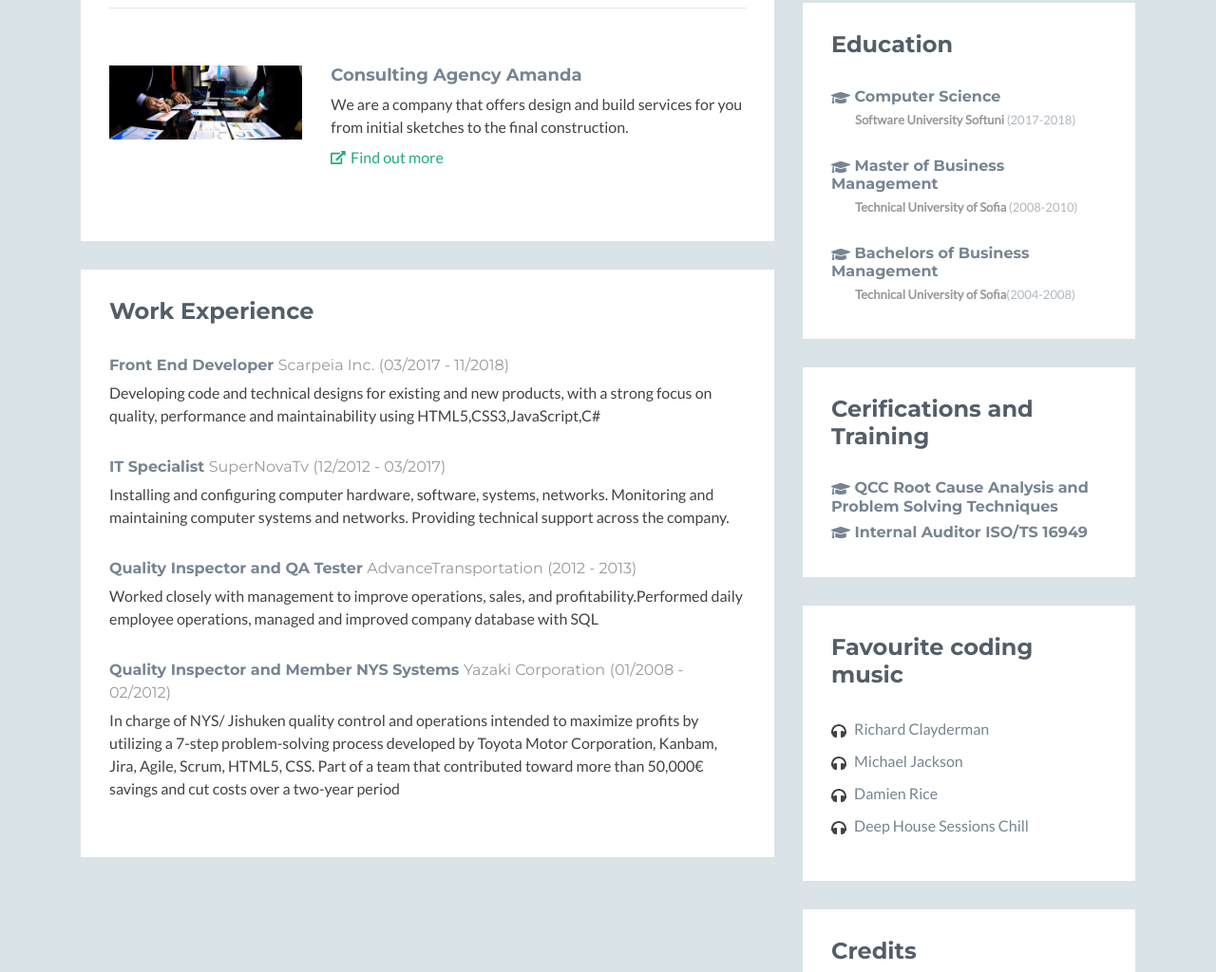
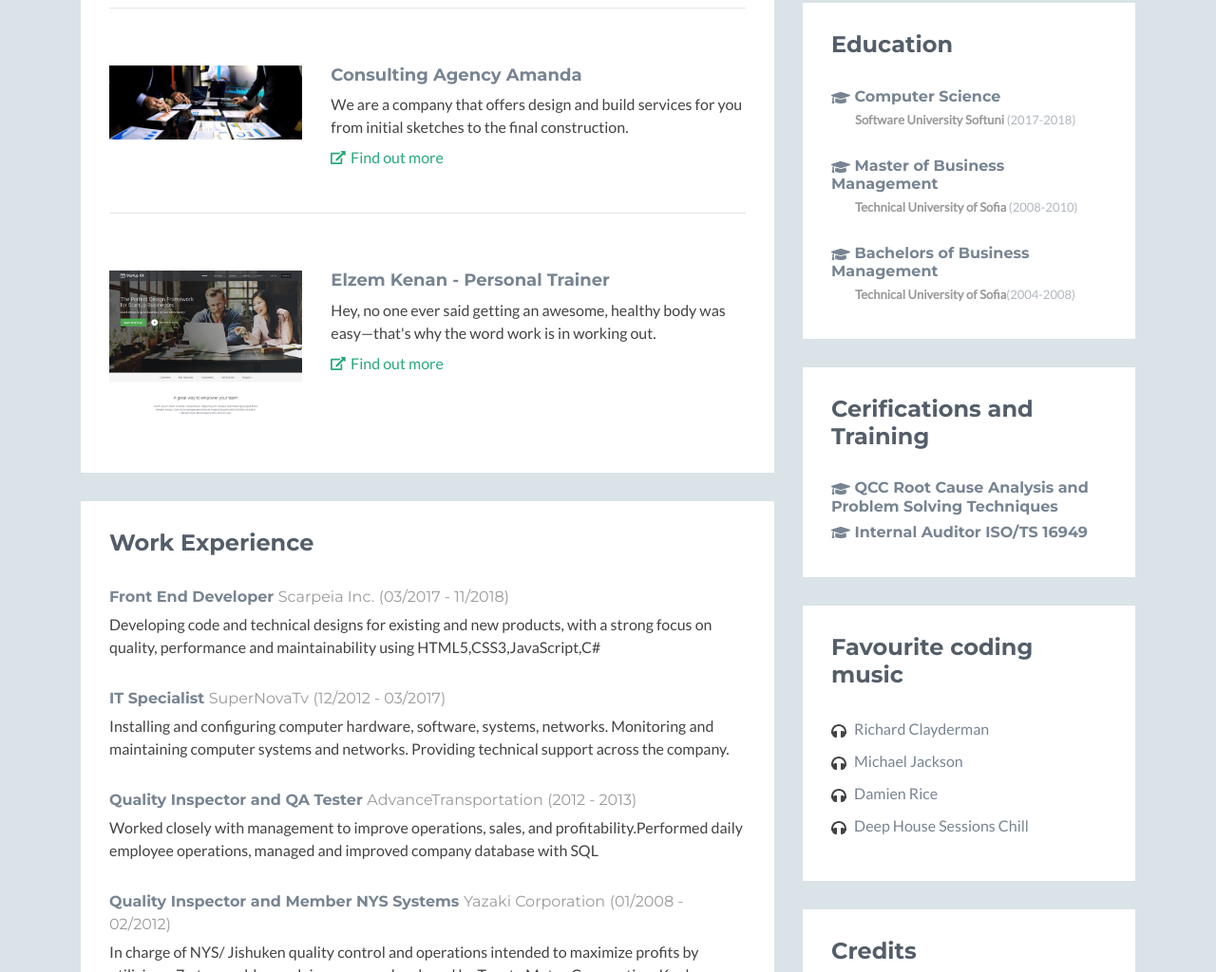
Before and after one commit to mishondrakis/Portfolio, a plain HTML site: page index.html in a window 1280 px wide. Shown: the part 1310-2334 px from the top of the page at 95% size. Drawn offline with nearby package versions, Linux system fonts and the light colour scheme; no server answers; a script that the page names is missing; some icons are missing.

Commit message:
Add files via upload

```diff
--- a/index.html
+++ b/index.html
@@ -1,7 +1,7 @@
 <!DOCTYPE html>
 <html lang="en">
 <head>
-    <title>Bootstrap 4 Portfolio/Resume Theme for Developers</title>
+    <title>Bootstrap 4 Portfolio/Resume Mihail Hadzhiev</title>
     <!-- Meta -->
     <meta charset="utf-8">
     <meta http-equiv="X-UA-Compatible" content="IE=edge">
@@ -82,6 +82,7 @@
                                     </p>
                                 </div>
                             </div><!--//item-->
+
                             <hr class="divider" />
                             <div class="item row">
                                 <a class="col-md-4 col-12" href="https://github.com/mishondrakis/ConsultingAgency" target="_blank">
@@ -92,6 +93,18 @@
                                     <p class="mb-2">  We are a company that offers design and build services for you from initial sketches to the final
                                         construction.</p>
                                     <p><a class="more-link" href="https://github.com/mishondrakis/ConsultingAgency" target="_blank"><i class="fas fa-external-link-alt"></i>Find out more</a></p>
+                                </div><!--//desc-->
+
+                            </div><!--//item-->
+                            <hr class="divider" />
+                            <div class="item row">
+                                <a class="col-md-4 col-12" href="https://github.com/mishondrakis/ElzemKenan-PersonalTrainer" target="_blank">
+                                    <img class="img-fluid project-image" src="assets/images/projects/project-3.png" alt="Elzem Kenan" />
+                                </a>
+                                <div class="desc col-md-8 col-12">
+                                    <h3 class="title"><a href="https://github.com/mishondrakis/ElzemKenan-PersonalTrainer" target="_blank">Elzem Kenan - Personal Trainer</a></h3>
+                                    <p class="mb-2"> Hey, no one ever said getting an awesome, healthy body was easy—that's why the word work is in working out.</p>
+                                    <p><a class="more-link" href="https://github.com/mishondrakis/ElzemKenan-PersonalTrainer" target="_blank"><i class="fas fa-external-link-alt"></i>Find out more</a></p>
                                 </div><!--//desc-->
                             </div><!--//item-->
 
```
